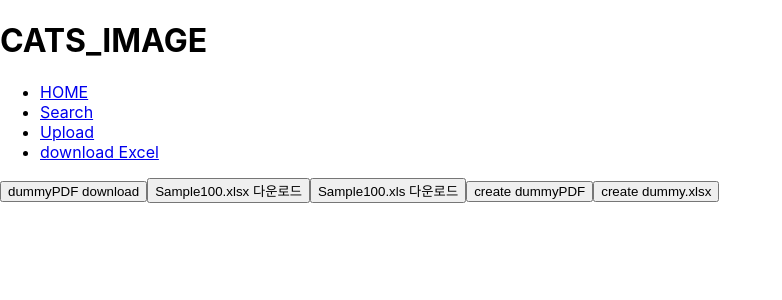
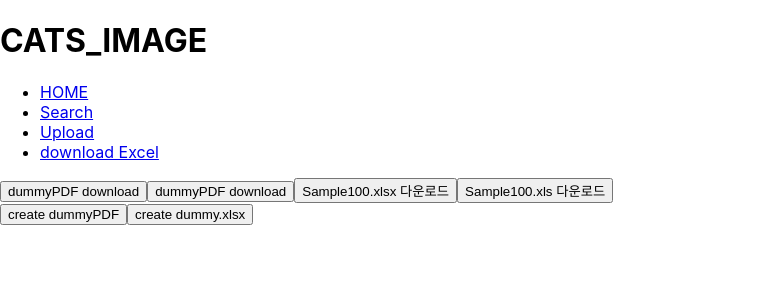
Before and after one commit to youngseokang/cats_image_practice, a React (Create React App) app: page /excelDownload in a window 1280 px wide. Shown: the top 300 px of the page, without its empty margins (0-782 px from the left). Built offline with nearby package versions, Linux system fonts and the light colour scheme.

Commit message:
fileSaver 사용하여 다운로드 받는 케이스 추가

```diff
--- a/src/pages/excelDownloadContainer.tsx
+++ b/src/pages/excelDownloadContainer.tsx
@@ -1,39 +1,55 @@
 import { saveAs } from 'file-saver'
+import { useState } from 'react'
 import excelDownloadService from '../services/excelDownloadService'
 
 function ExcelDownloadContainer() {
+    const [excelState, setExcelState] = useState([])
     // TODO: PDF 다운로드
     // *1. file-saver 사용
-    // const downloadPDF = () => {
-    //     // download url 있는 경우
-    //     saveAs(
-    //         "https://www.w3.org/WAI/ER/tests/xhtml/testfiles/resources/pdf/dummy.pdf",
-    //         "example.pdf"
-    //     )
-    // }
+    const downloadPDF1 = (fileName: string) => {
+        // download url 있는 경우
+        saveAs(
+            "https://www.w3.org/WAI/ER/tests/xhtml/testfiles/resources/pdf/dummy.pdf",
+            `${fileName}.pdf`
+        )
+    }
 
     // *2. axios 사용
-    const downloadPDF = async (fileName: string) => {
+    const downloadPDF2 = async (fileName: string) => {
         const domain = window.location.origin;
         const downloadPath = domain + "/download/pdf/" + fileName + ".pdf";
         excelDownloadService.useDownloadPDF(fileName, downloadPath)
     }
 
     // TODO: .xlsx 다운로드
-    const downloadExcel = (fileName: string, fileType: ".xlsx" | ".xls") => {
+    const downloadExcel1 = (fileName: string, fileType: ".xlsx" | ".xls") => {
         const domain = window.location.origin;
         const downloadPath = domain + "/download/excel/" + fileName + fileType;
         // console.log(downloadPath)// http://localhost:3000/download/excel/sample100.xlsx
         excelDownloadService.useDownloadExcel(fileName, downloadPath)
     }
 
+    const downloadExcel2 = (fileName: string, fileType: ".xlsx" | ".xls") => {
+        const domain = window.location.origin;
+        const downloadPath = domain + "/download/excel/" + fileName + fileType;
+        // console.log(downloadPath)// http://localhost:3000/download/excel/sample100.xlsx
+        // excelDownloadService.useDownloadExcel(fileName, downloadPath)
+        saveAs(
+            downloadPath,
+            `${fileName}.${fileType}`
+        )
+    }
+
     return (
         <div>
-            <button onClick={() => { downloadPDF("dummy") }}>dummyPDF download</button>
-            <button onClick={() => { downloadExcel("Sample100", ".xlsx") }}>Sample100.xlsx 다운로드</button>
-            <button onClick={() => { downloadExcel("Sample100", ".xls") }}>Sample100.xls 다운로드</button>
-            <button>create dummyPDF</button>
-            <button>create dummy.xlsx</button>
+            <button onClick={() => { downloadPDF1("dummy") }}>dummyPDF download</button>
+            <button onClick={() => { downloadPDF2("dummy") }}>dummyPDF download</button>
+            <button onClick={() => { downloadExcel1("Sample100", ".xlsx") }}>Sample100.xlsx 다운로드</button>
+            <button onClick={() => { downloadExcel2("Sample100", ".xls") }}>Sample100.xls 다운로드</button>
+            <div>
+                <button>create dummyPDF</button>
+                <button>create dummy.xlsx</button>
+            </div>
         </div>
     )
 }
```
Also changed, not shown: src/types/type.d.ts (line endings or trailing spaces).
